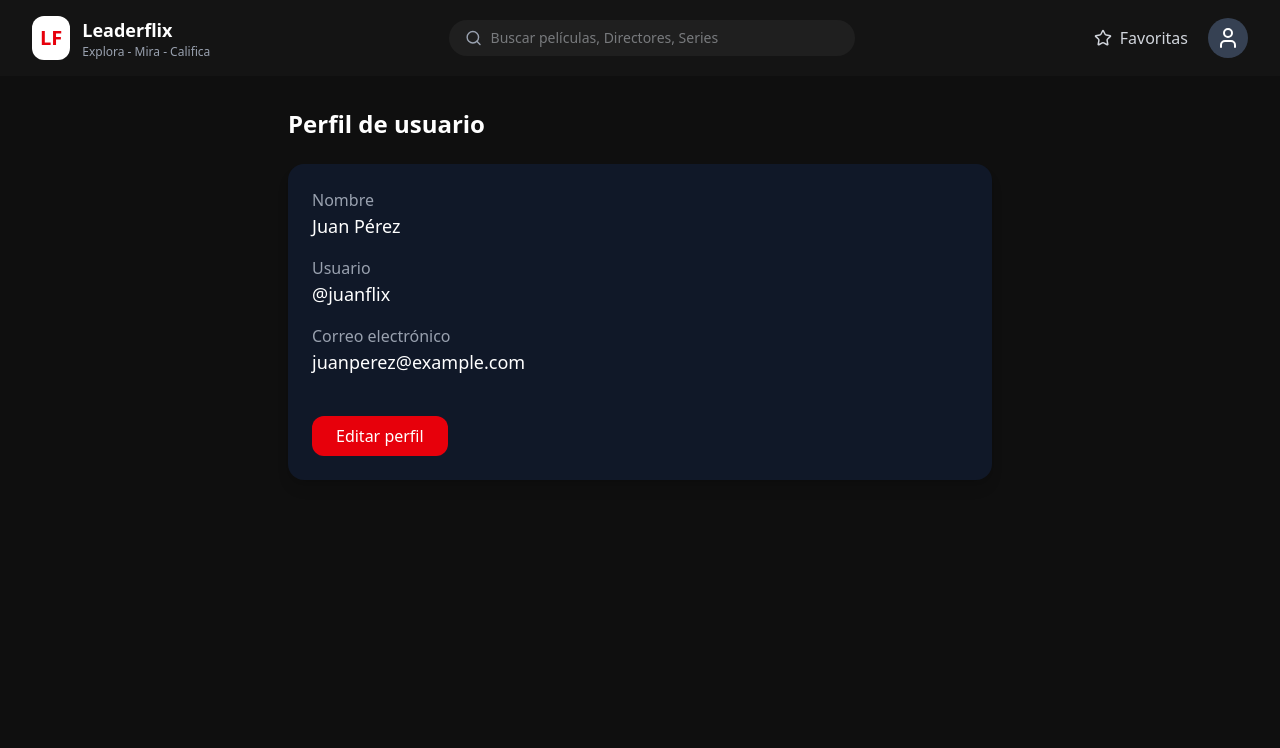
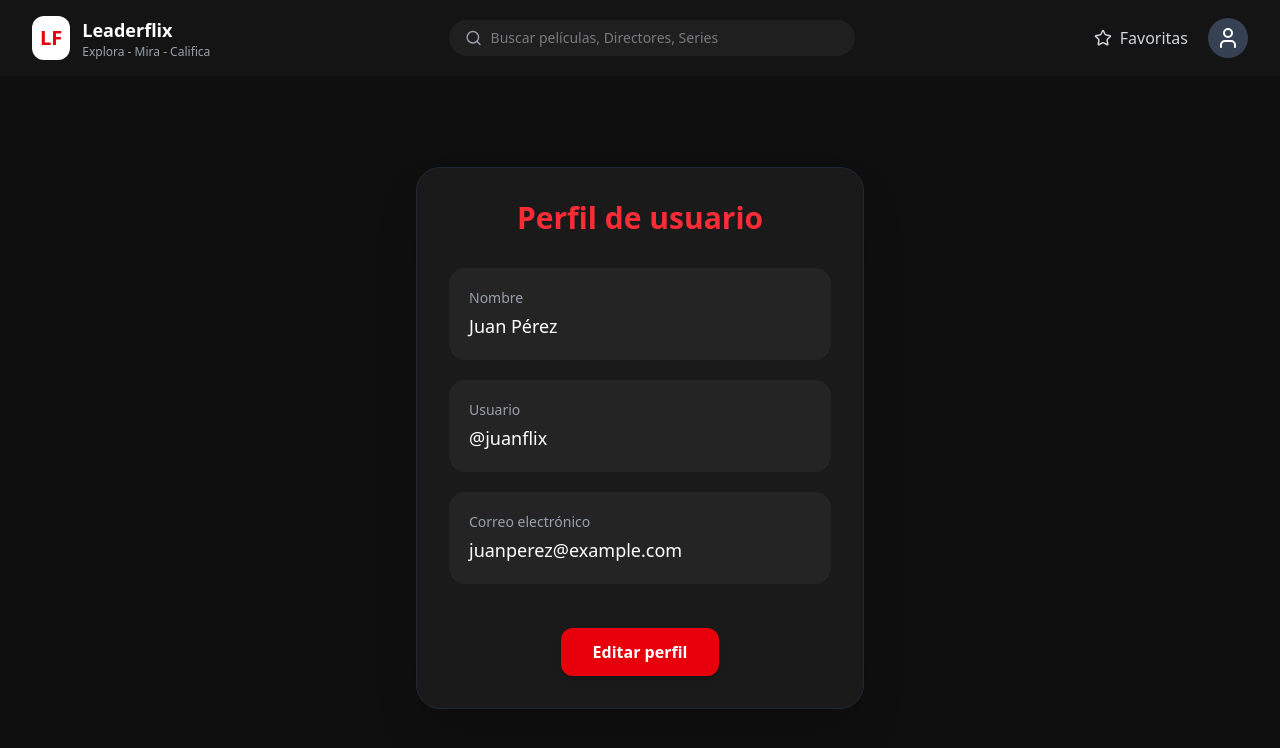
Before and after one commit to benjaminrizo/leaderflix-frontend, a React (Vite) app: page /profile in a window 1280 px wide. Shown: the top 748 px of the page. Built offline with nearby package versions, Linux system fonts and the light colour scheme.

Commit message:
se ajustaron el boton de perfil, y se estilizo la vista de profile

```diff
--- a/src/components/Navbar.tsx
+++ b/src/components/Navbar.tsx
@@ -1,4 +1,6 @@
 import { Search, Star, User } from "lucide-react";
+import { Link } from "react-router-dom";
+
 
 export default function Navbar() {
   return (
@@ -29,9 +31,11 @@ export default function Navbar() {
         <button className="flex items-center gap-2 text-gray-300 hover:text-white transition">
           <Star size={18} /> Favoritas
         </button>
-        <button className="p-2 bg-gray-700 rounded-full hover:bg-gray-600">
-          <User />
-        </button>
+        <Link to="/profile">
+          <button className="p-2 bg-gray-700 rounded-full hover:bg-gray-600 transition">
+            <User />
+          </button>
+        </Link>
       </div>
     </nav>
   );
--- a/src/pages/profile.tsx
+++ b/src/pages/profile.tsx
@@ -4,7 +4,6 @@ import Navbar from "../components/Navbar";
 export default function Profile() {
   const [isEditing, setIsEditing] = useState(false);
 
-  // Datos de ejemplo (luego puedes cargarlos del backend o localStorage)
   const [userData, setUserData] = useState({
     name: "Juan Pérez",
     email: "juanperez@example.com",
@@ -24,38 +23,44 @@ export default function Profile() {
   };
 
   return (
-    <div className="bg-[#0f0f0f] min-h-screen text-white">
+    <div className="bg-[#0f0f0f] min-h-screen text-white flex flex-col">
       <Navbar />
 
-      <div className="max-w-3xl mx-auto p-8">
-        <h1 className="text-2xl font-semibold mb-6">Perfil de usuario</h1>
+      <div className="flex justify-center items-center flex-1 px-4 py-10">
+        {/* Contenedor más angosto */}
+        <div className="w-full max-w-md bg-[#1a1a1a] rounded-3xl shadow-2xl p-8 border border-gray-800">
+          <h1 className="text-3xl font-bold mb-8 text-center text-red-500">
+            Perfil de usuario
+          </h1>
 
           {!isEditing ? (
-          <div className="space-y-4 bg-gray-900 rounded-2xl p-6 shadow-lg">
-            <div>
-              <p className="text-gray-400">Nombre</p>
-              <p className="text-lg font-medium">{userData.name}</p>
+            <div className="space-y-5">
+              <div className="bg-[#242424] rounded-2xl p-5">
+                <p className="text-gray-400 text-sm">Nombre</p>
+                <p className="text-lg font-medium mt-1">{userData.name}</p>
               </div>
 
-            <div>
-              <p className="text-gray-400">Usuario</p>
-              <p className="text-lg font-medium">@{userData.username}</p>
+              <div className="bg-[#242424] rounded-2xl p-5">
+                <p className="text-gray-400 text-sm">Usuario</p>
+                <p className="text-lg font-medium mt-1">@{userData.username}</p>
               </div>
 
-            <div>
-              <p className="text-gray-400">Correo electrónico</p>
-              <p className="text-lg font-medium">{userData.email}</p>
+              <div className="bg-[#242424] rounded-2xl p-5">
+                <p className="text-gray-400 text-sm">Correo electrónico</p>
+                <p className="text-lg font-medium mt-1">{userData.email}</p>
               </div>
 
+              <div className="flex justify-center">
                 <button
                   onClick={() => setIsEditing(true)}
-              className="mt-6 px-6 py-2 bg-red-600 hover:bg-red-700 rounded-xl font-medium transition"
+                  className="mt-6 px-8 py-3 bg-red-600 hover:bg-red-700 rounded-xl font-semibold transition shadow-md"
                 >
                   Editar perfil
                 </button>
               </div>
+            </div>
           ) : (
-          <div className="space-y-4 bg-gray-900 rounded-2xl p-6 shadow-lg">
+            <div className="space-y-5">
               <div>
                 <label className="block text-gray-400 mb-1">Nombre</label>
                 <input
@@ -63,7 +68,7 @@ export default function Profile() {
                   name="name"
                   value={formData.name}
                   onChange={handleChange}
-                className="w-full p-2 rounded-lg bg-gray-800 text-white border border-gray-700 focus:outline-none focus:border-red-500"
+                  className="w-full p-3 rounded-xl bg-[#242424] text-white border border-gray-700 focus:outline-none focus:border-red-500"
                 />
               </div>
 
@@ -74,31 +79,33 @@ export default function Profile() {
                   name="username"
                   value={formData.username}
                   onChange={handleChange}
-                className="w-full p-2 rounded-lg bg-gray-800 text-white border border-gray-700 focus:outline-none focus:border-red-500"
+                  className="w-full p-3 rounded-xl bg-[#242424] text-white border border-gray-700 focus:outline-none focus:border-red-500"
                 />
               </div>
 
               <div>
-              <label className="block text-gray-400 mb-1">Correo electrónico</label>
+                <label className="block text-gray-400 mb-1">
+                  Correo electrónico
+                </label>
                 <input
                   type="email"
                   name="email"
                   value={formData.email}
                   onChange={handleChange}
-                className="w-full p-2 rounded-lg bg-gray-800 text-white border border-gray-700 focus:outline-none focus:border-red-500"
+                  className="w-full p-3 rounded-xl bg-[#242424] text-white border border-gray-700 focus:outline-none focus:border-red-500"
                 />
               </div>
 
-            <div className="flex gap-4 pt-4">
+              <div className="flex justify-center gap-5 pt-6">
                 <button
                   onClick={handleSave}
-                className="px-6 py-2 bg-red-600 hover:bg-red-700 rounded-xl font-medium transition"
+                  className="px-8 py-3 bg-red-600 hover:bg-red-700 rounded-xl font-semibold transition shadow-md"
                 >
                   Guardar cambios
                 </button>
                 <button
                   onClick={() => setIsEditing(false)}
-                className="px-6 py-2 bg-gray-700 hover:bg-gray-600 rounded-xl font-medium transition"
+                  className="px-8 py-3 bg-gray-700 hover:bg-gray-600 rounded-xl font-semibold transition"
                 >
                   Cancelar
                 </button>
@@ -107,5 +114,6 @@ export default function Profile() {
           )}
         </div>
       </div>
+    </div>
   );
 }
```
Lines whose indentation alone changed are shown as unchanged.
